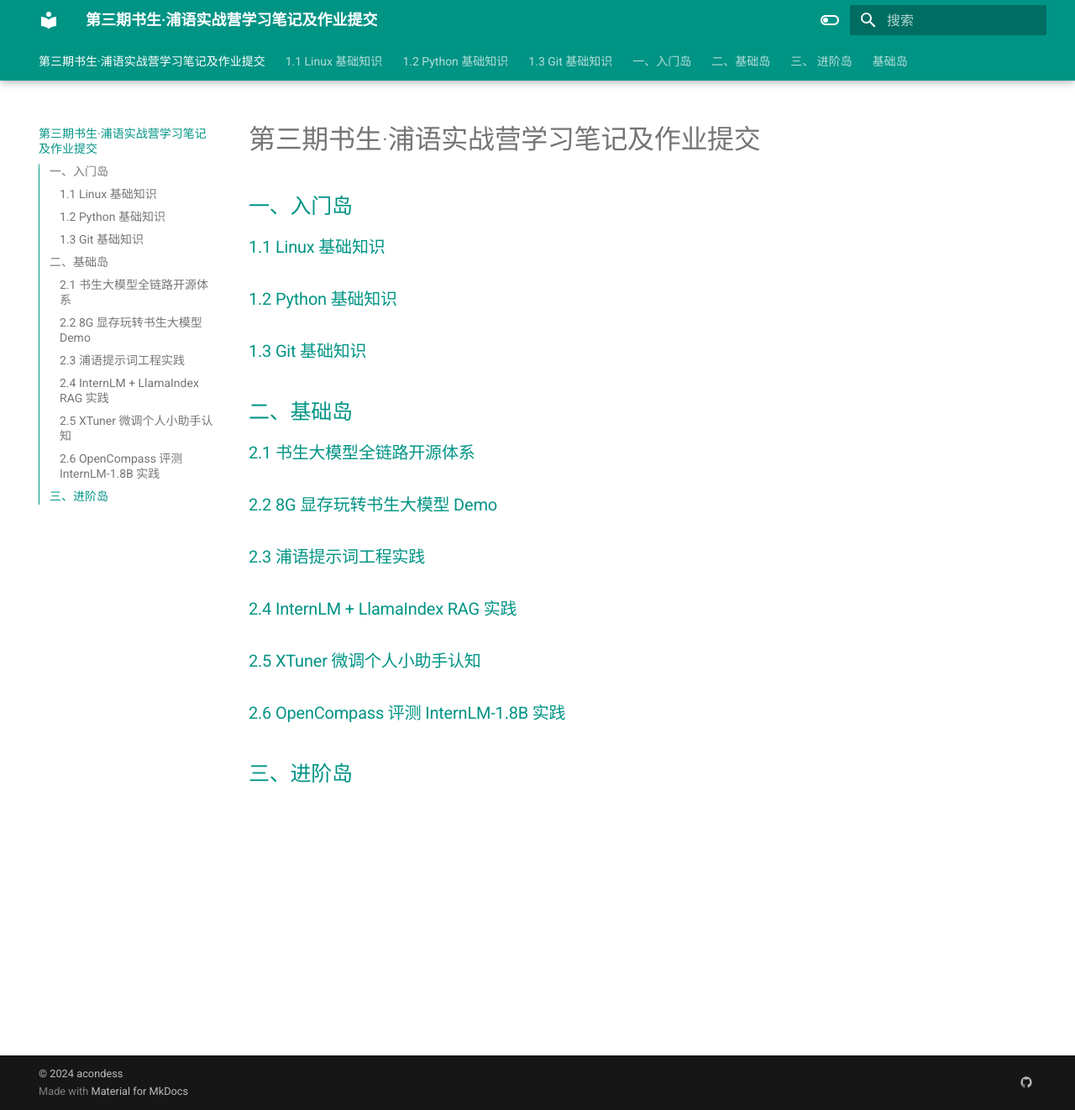
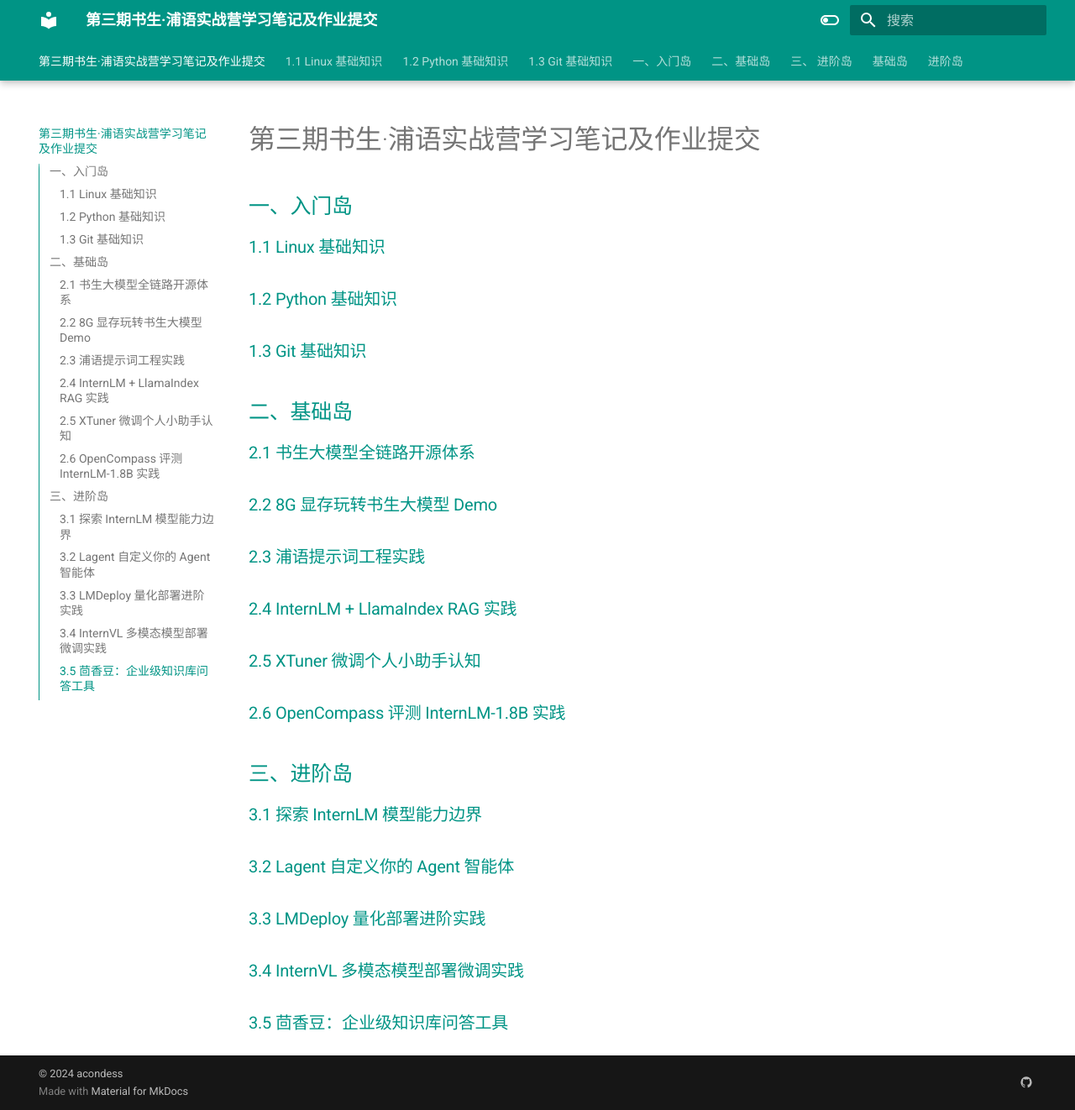
Before and after one commit to acondess/InternLM_learn_3, an MkDocs documentation site: the page built from docs/index.md, in a window 1280 px wide and 1322 px high. Shown: the whole window at 84% size. Built offline with MkDocs 1.6.1 and Material for MkDocs 9.7.7, drawn with Linux system fonts in a browser that asks for light colours.

Commit message:
增加进阶岛结构

```diff
--- a/docs/index.md
+++ b/docs/index.md
@@ -25,3 +25,13 @@
 ### [2.6 OpenCompass 评测 InternLM-1.8B 实践](基础岛/2.6%20OpenCompass%20评测%20InternLM-1.8B%20实践.md)
 
 ## [三、进阶岛](3.进阶岛.md)
+
+### [3.1 探索 InternLM 模型能力边界](进阶岛/3.1%20探索%20InternLM%20模型能力边界.md)
+
+### [3.2 Lagent 自定义你的 Agent 智能体](进阶岛/3.2%20Lagent%20自定义你的%20Agent%20智能体.md)
+
+### [3.3 LMDeploy 量化部署进阶实践](进阶岛/3.3%20LMDeploy%20量化部署进阶实践.md)
+
+### [3.4 InternVL 多模态模型部署微调实践](进阶岛/3.4%20InternVL%20多模态模型部署微调实践.md)
+
+### [3.5 茴香豆：企业级知识库问答工具](进阶岛/3.5%20茴香豆：企业级知识库问答工具.md)
```
Also changed, not shown: docs/3.进阶岛.md (+10 -0 lines), docs/进阶岛/3.1 探索 InternLM 模型能力边界.md (added, +1 -0 lines), docs/进阶岛/3.2 Lagent 自定义你的 Agent 智能体.md (added, +1 -0 lines), docs/进阶岛/3.3 LMDeploy 量化部署进阶实践.md (added, +1 -0 lines), docs/进阶岛/3.4 InternVL 多模态模型部署微调实践.md (added, +1 -0 lines), docs/进阶岛/3.5 茴香豆：企业级知识库问答工具.md (added, +1 -0 lines).
